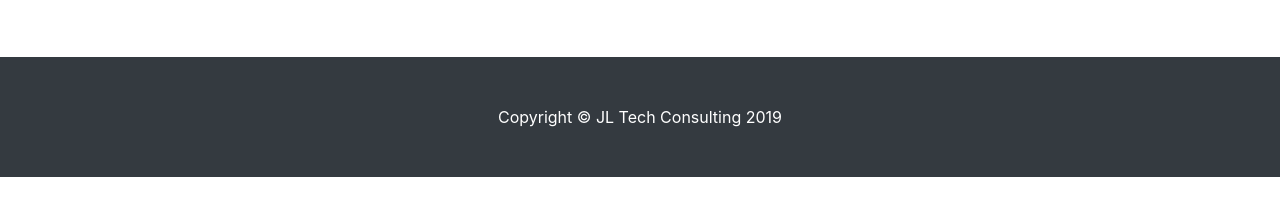
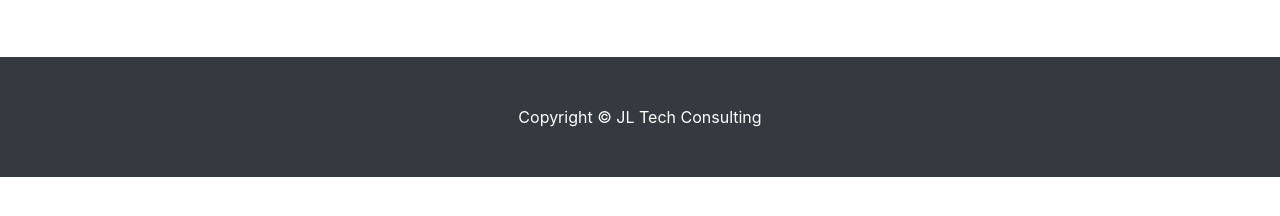
Before and after one commit to jrlaberge/jltechconsulting, a Jekyll site: the page built from index.html, in a window 1280 px wide. Shown: the part 672-888 px from the top of the page. Built offline with Jekyll 4.4.1, drawn with Linux system fonts in a browser that asks for light colours.

Commit message:
Update footer.html

```diff
--- a/_includes/footer.html
+++ b/_includes/footer.html
@@ -2,7 +2,7 @@
 <footer class="py-5 bg-dark">
   <div class="container">
     <p class="m-0 text-center text-white">
-      Copyright &copy; {{ site.title }} 2019
+      Copyright &copy; {{ site.title }} {{ site.year }}
     </p>
   </div>
   <!-- /.container -->
```
